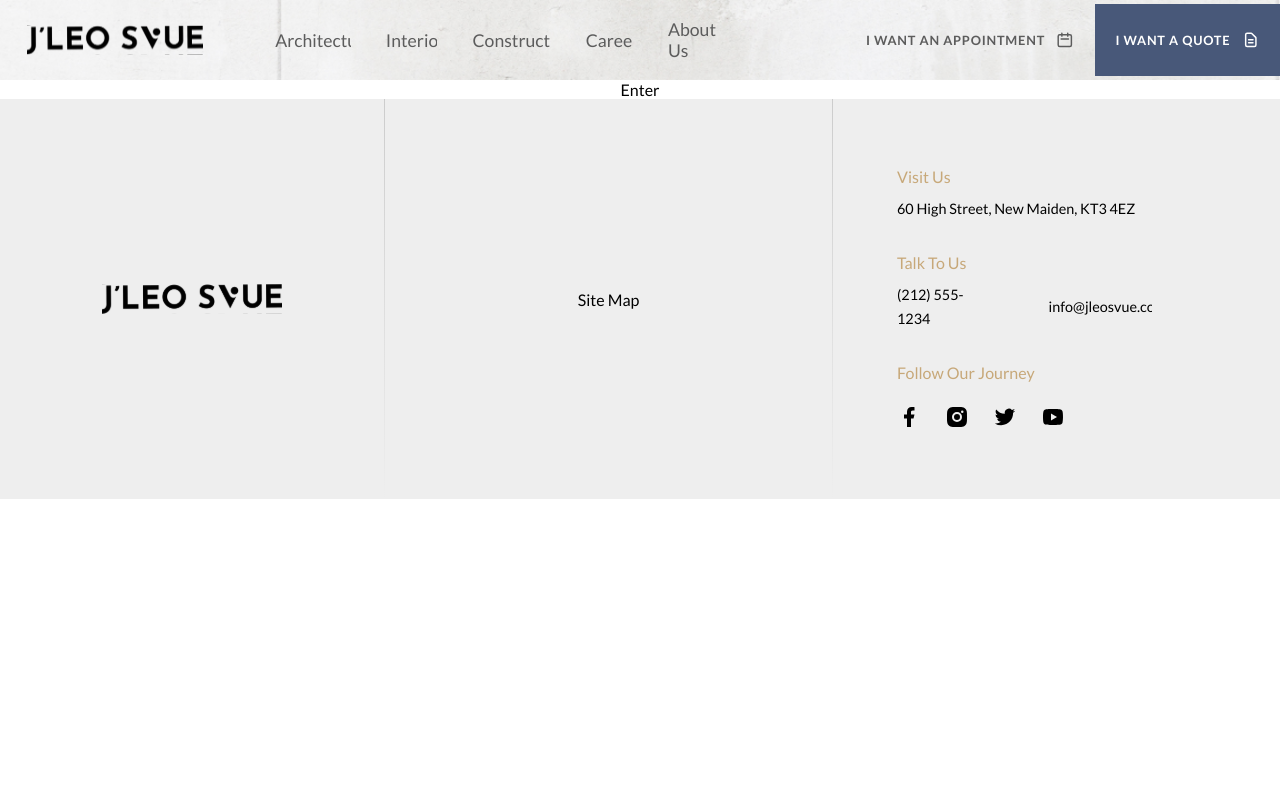
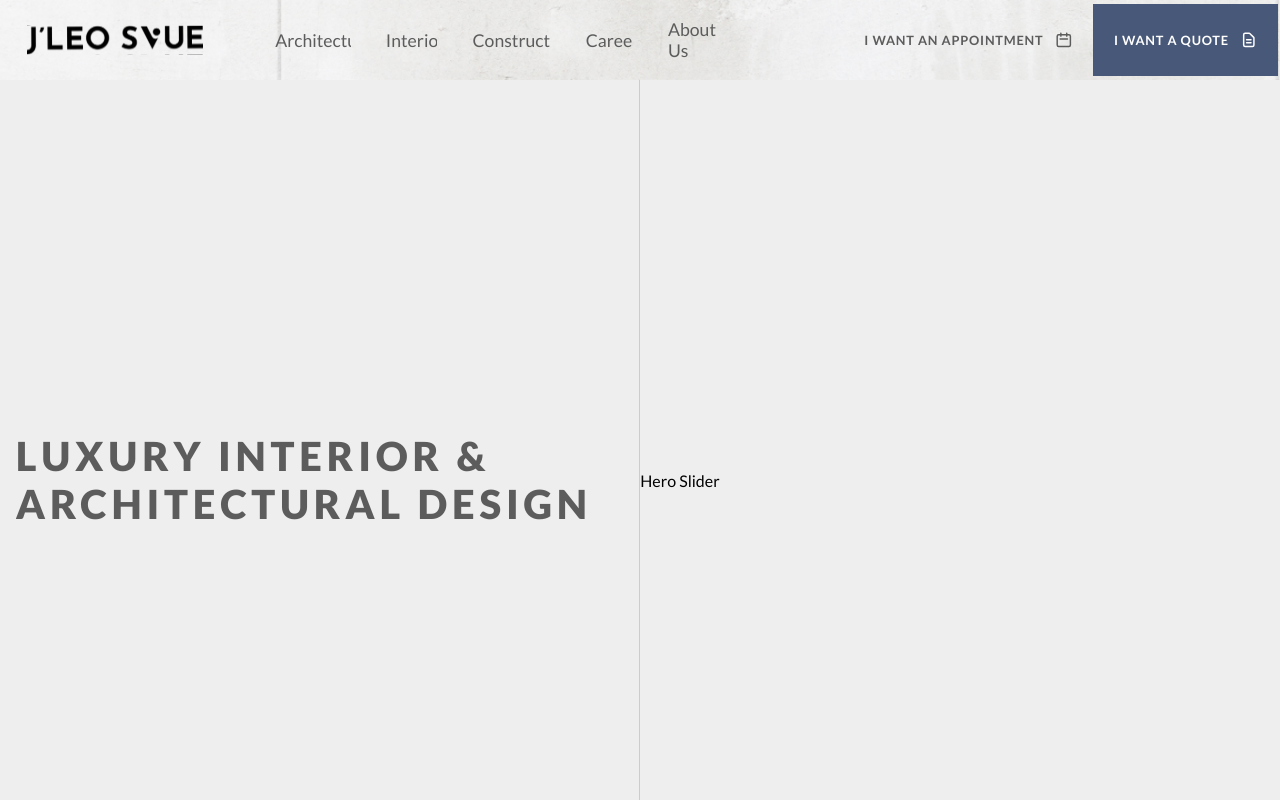
Before and after one commit to azula9713/jleo_svue-frontend, a Next.js app: page / in a window 1280 px wide. Shown: the top 800 px of the page. Built offline with nearby package versions, Linux system fonts and the light colour scheme.

Commit message:
Added Hero section

```diff
--- /dev/null
+++ b/components/Home/CTASection.js
@@ -0,0 +1,24 @@
+import styled from 'styled-components'
+import HomeLocale from '../../data/lang/Home-en.json'
+
+const CTASection = () => {
+  return (
+    <div>
+      <Title>{HomeLocale.heroBanner.title}</Title>
+    </div>
+  )
+}
+
+export default CTASection
+
+const Title = styled.h1`
+  margin: 0;
+  font-size: 2.5rem;
+  font-weight: 800;
+  line-height: 3rem;
+  color: #5c5c5c;
+  text-transform: uppercase;
+  text-align: left;
+  max-width: 38rem;
+  letter-spacing: 0.3rem;
+`
--- a/components/Home/HeroBanner.js
+++ b/components/Home/HeroBanner.js
@@ -1,5 +1,41 @@
+import styled from 'styled-components'
+import CTASection from './CTASection'
+import HeroSlider from './HeroSlider'
+
 const HeroBanner = () => {
-  return <div>Enter</div>
+  return (
+    <HeroSection>
+      <CtaContainer>
+        <CTASection />
+      </CtaContainer>
+      <SliderContainer>
+        <HeroSlider />
+      </SliderContainer>
+    </HeroSection>
+  )
 }
 
 export default HeroBanner
+
+const HeroSection = styled.section`
+  width: 100%;
+  display: flex;
+  align-items: center;
+  justify-content: space-between;
+  height: 100vh;
+  background-color: #eeeeee;
+`
+
+const CtaContainer = styled.div`
+  border-right: 0.1rem solid #ccc;
+  width: 100%;
+  height: 100%;
+  display: flex;
+  align-items: center;
+  justify-content: center;
+  flex-direction: column;
+`
+
+const SliderContainer = styled.div`
+  width: 100%;
+`
--- a/components/Layout/Footer.js
+++ b/components/Layout/Footer.js
@@ -54,6 +54,7 @@ const FooterContainer = styled.footer`
   justify-content: center;
   background-color: #eeeeee;
   height: 25em;
+  border-top: 0.1rem solid #ccc;
 `
 
 const FooterWrapper = styled.div`
--- a/components/Layout/Header.js
+++ b/components/Layout/Header.js
@@ -136,4 +136,5 @@ const ButtonContainer = styled(NavLinkContainer)`
   justify-content: flex-end;
   padding: 0;
   width: max-content;
+  margin-right: 0.1rem;
 `
```
